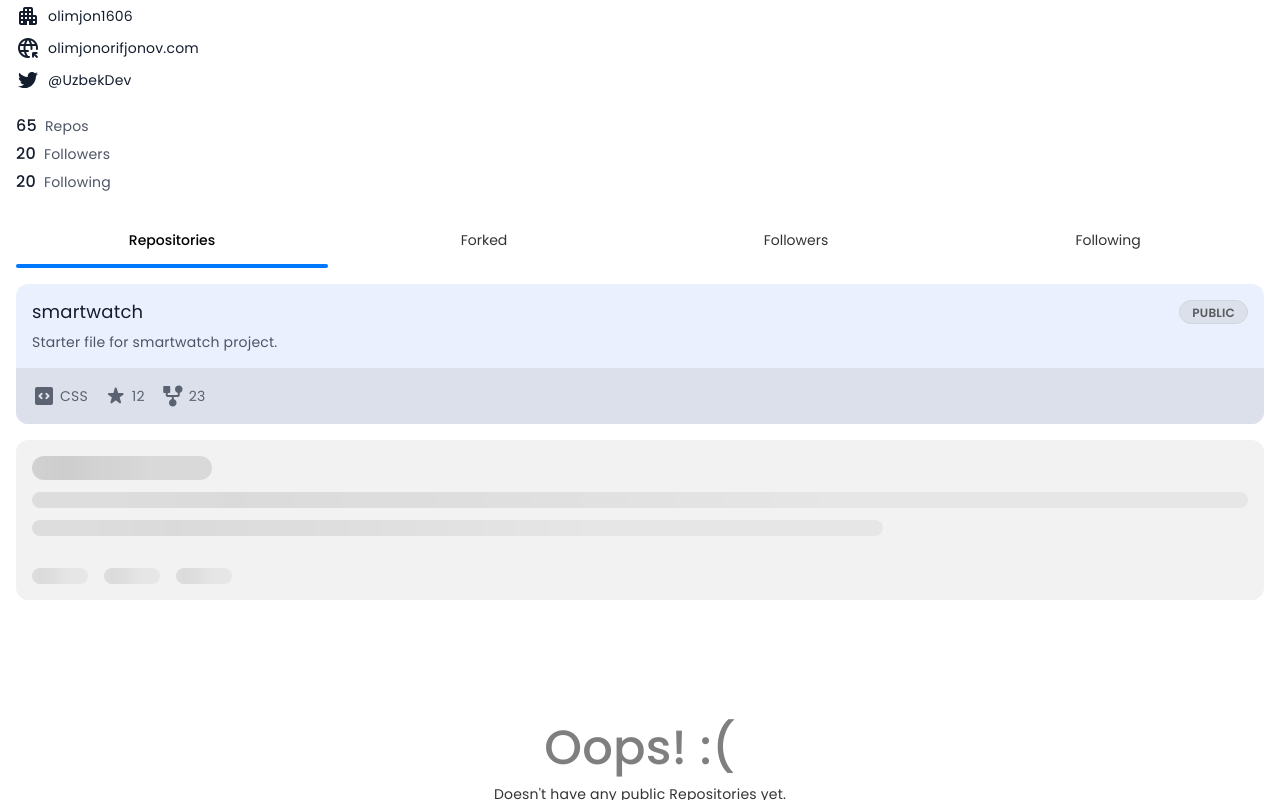
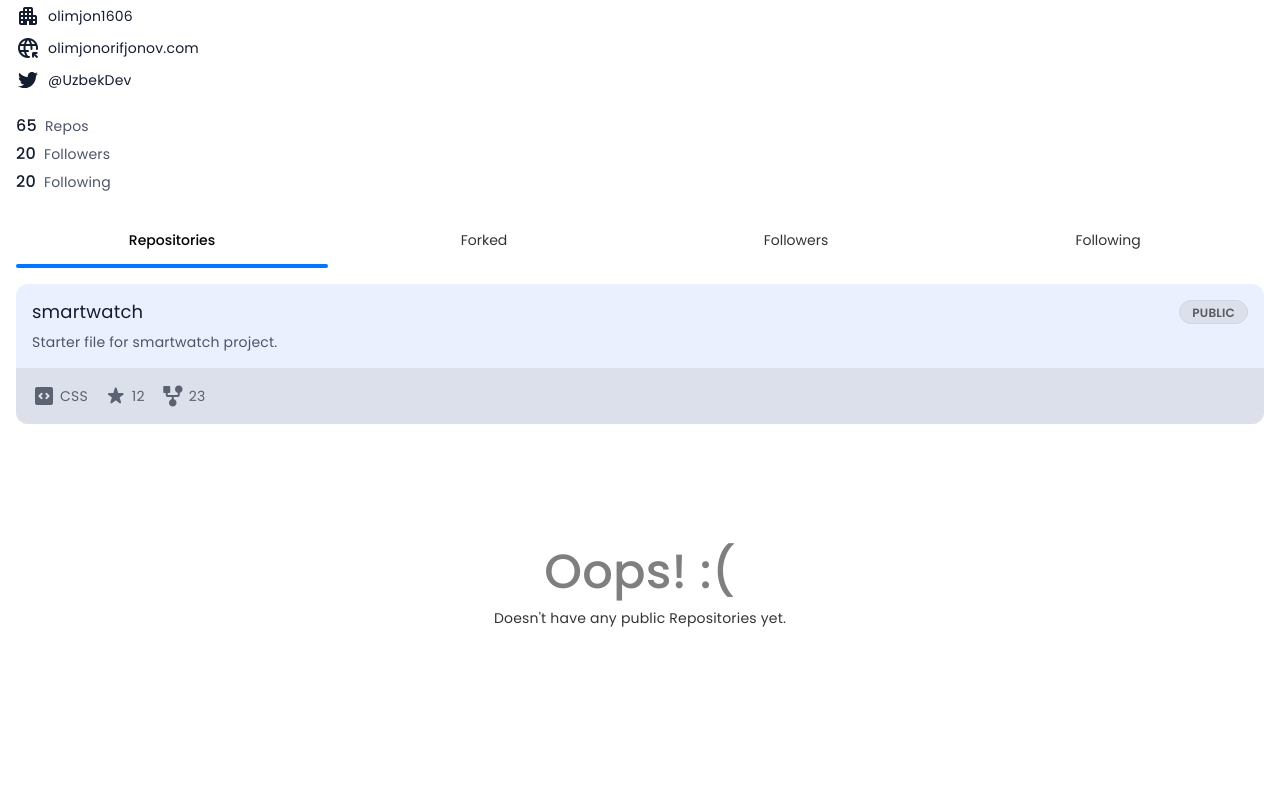
Before and after one commit to olimjon1606/GitHub-App, a plain HTML site: page index.html in a window 1280 px wide. Shown: the part 444-1244 px from the top of the page. Drawn offline with nearby package versions, Linux system fonts and the light colour scheme.

Commit message:
Update index.html

```diff
--- a/index.html
+++ b/index.html
@@ -187,20 +187,6 @@
                         </div>
                     </article>
 
-                    <div class="card repo-skeleton">
-                        <div class="card-body">
-                            <div class="skeleton title-skeleton"></div>
-                            <div class="skeleton text-skeleton text-1"></div>
-                            <div class="skeleton text-skeleton text-2"></div>
-                        </div>
-
-                        <div class="card-footer">
-                            <div class="skeleton text-skeleton"></div>
-                            <div class="skeleton text-skeleton"></div>
-                            <div class="skeleton text-skeleton"></div>
-                        </div>
-                    </div>
-
                     <div class="error-content">
                         <p class="title-1">Oops! :(</p>
                         <p class="text">Doesn't have any public Repositories yet.</p>
```
